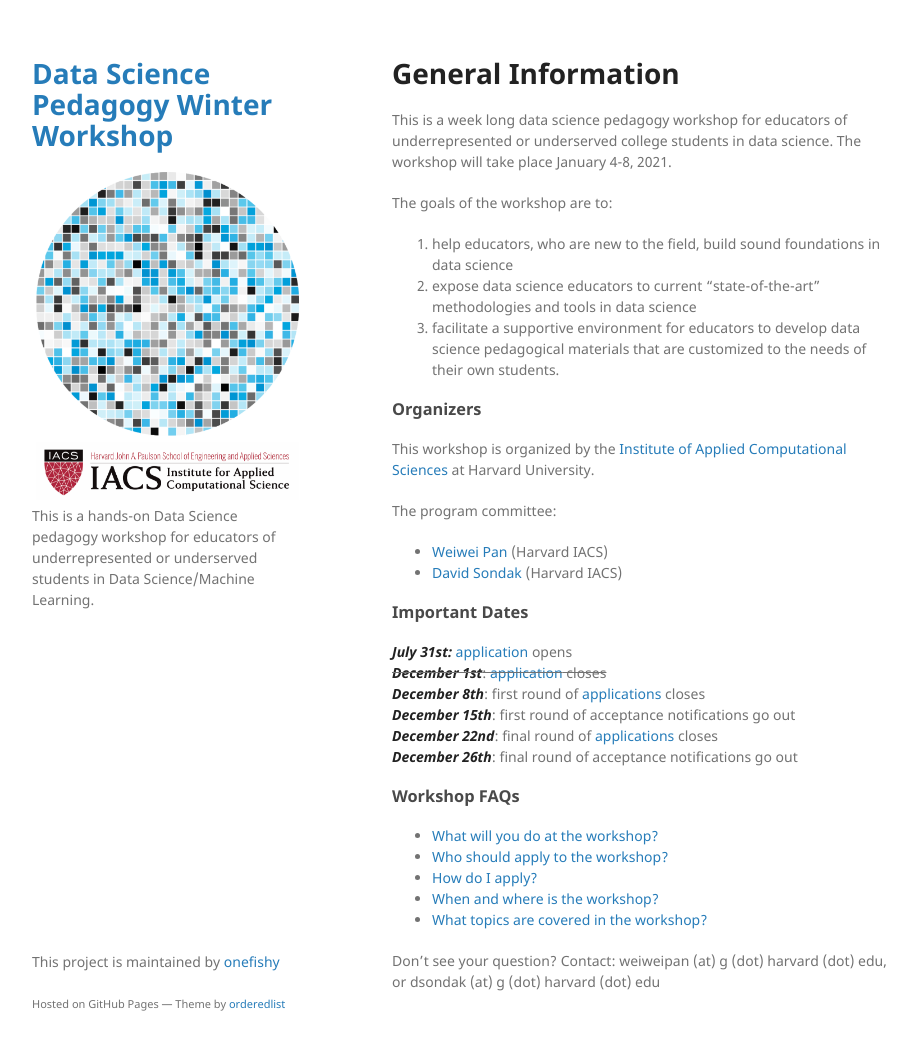
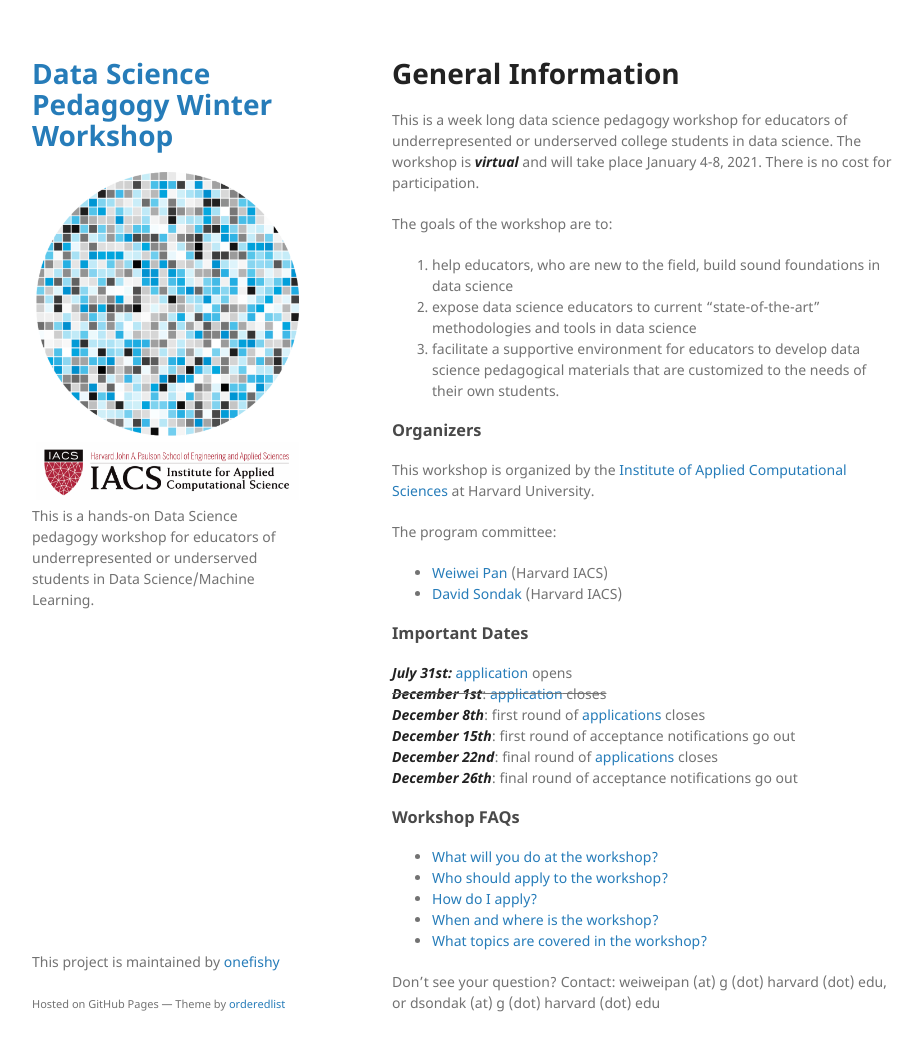
Before and after one commit to onefishy/data-science-workshop, a Jekyll site: the page built from docs/index.md, in a window 1280 px wide and 1083 px high. Shown: the top 1051 px of the window, without its empty margins (178-1101 px from the left). Built offline with Jekyll 4.4.1, drawn with Linux system fonts in a browser that asks for light colours; our own code applies the rules of GitHub Pages for plain Markdown files.

Commit message:
Update index.md

```diff
--- a/docs/index.md
+++ b/docs/index.md
@@ -1,5 +1,5 @@
 # General Information
-This is a week long data science pedagogy workshop for educators of underrepresented or underserved college students in data science. The workshop will take place January 4-8, 2021.
+This is a week long data science pedagogy workshop for educators of underrepresented or underserved college students in data science. The workshop is ***virtual*** and will take place January 4-8, 2021. There is no cost for participation.
 
 The goals of the workshop are to:
 1. help educators, who are new to the field, build sound foundations in data science
```
